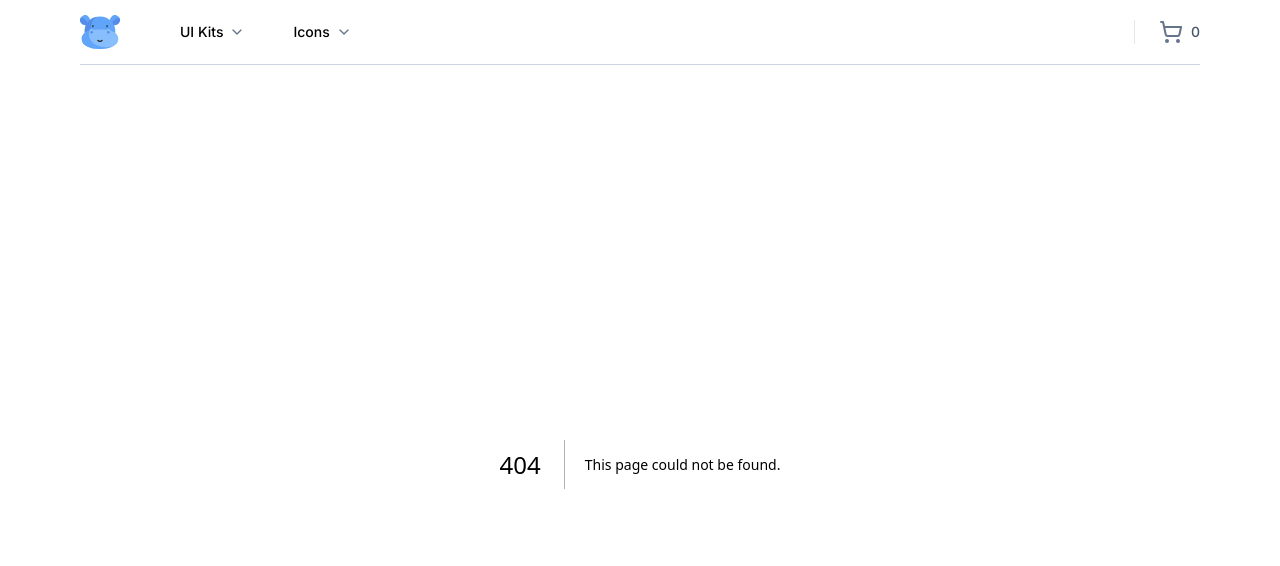
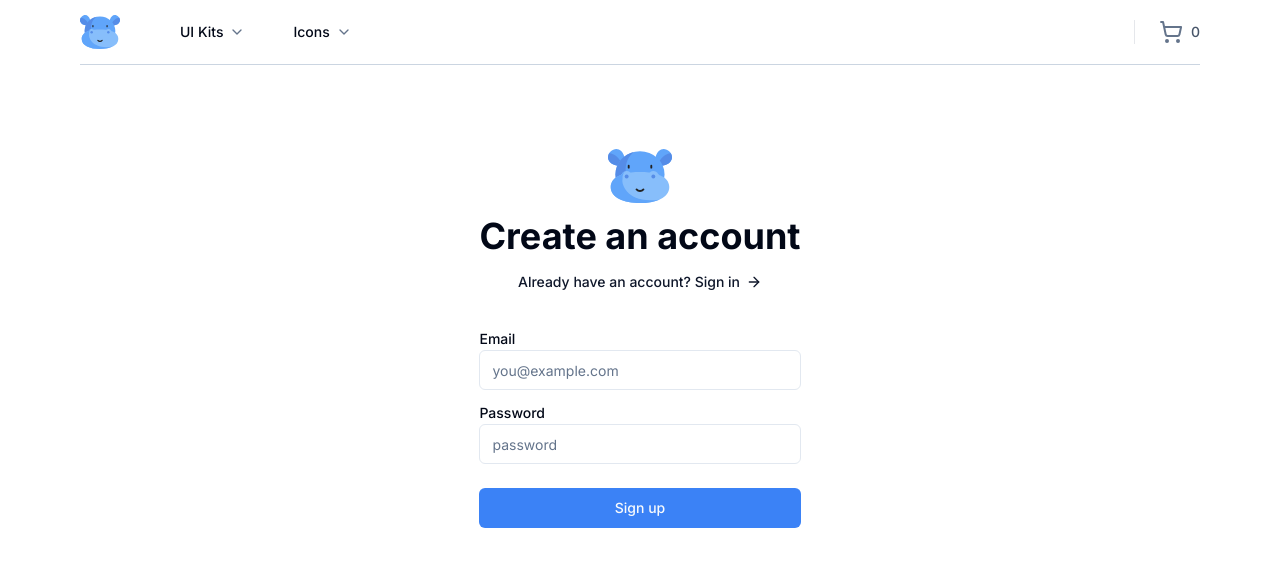
Before and after one commit to kreylanc/digital-mart, a Next.js app: page /sign-up in a window 1280 px wide. Before the commit this address had no page. Shown: the top 566 px of the page. Built offline with nearby package versions, Linux system fonts and the light colour scheme.

Commit message:
ui: sign up form w/ validation

```diff
--- /dev/null
+++ b/src/app/(auth)/sign-up/page.tsx
@@ -0,0 +1,80 @@
+"use client";
+
+import { Icons } from "@/components/Icons";
+import { Button, buttonVariants } from "@/components/ui/button";
+import { Input } from "@/components/ui/input";
+import { Label } from "@/components/ui/label";
+import { cn } from "@/lib/utils";
+import { ArrowRight } from "lucide-react";
+import Link from "next/link";
+import { SubmitHandler, useForm } from "react-hook-form";
+import { zodResolver } from "@hookform/resolvers/zod";
+import { toast } from "sonner";
+import {
+  TCredValidator,
+  credValidator,
+} from "@/lib/validators/acc-credential-validation";
+
+const SignUp = () => {
+  // destructing useForm from react-hook-form
+  const {
+    register,
+    handleSubmit,
+    formState: { errors },
+  } = useForm<TCredValidator>({
+    resolver: zodResolver(credValidator),
+  });
+
+  //   function called when submitting form
+  const onSubmit: SubmitHandler<TCredValidator> = ({ email, password }) => {
+    toast(`${email} ${password}`);
+  };
+
+  return (
+    <div className="flex flex-col pt-20 px-4 gap-y-6 items-center justify-center sm:max-w-md mx-auto">
+      <div className="relative flex flex-col gap-y-2 items-center  ">
+        {<Icons.logo className="h-16 w-16" />}
+        <h1 className="text-2xl md:text-4xl font-bold">Create an account</h1>
+        <Link
+          href="/sign-in"
+          className={buttonVariants({
+            className: "text-blue-500",
+            variant: "link",
+            size: "sm",
+          })}
+        >
+          Already have an account? Sign in
+          <ArrowRight size={16} className="ml-1.5" />
+        </Link>
+      </div>
+      <div className="w-full">
+        <form onSubmit={handleSubmit(onSubmit)}>
+          <div className="grid gap-1 py-2">
+            <Label htmlFor="email">Email</Label>
+            <Input
+              {...register("email")}
+              id="email"
+              placeholder="you@example.com"
+              className={cn({
+                "focus-visible:outline-red-500 outline-1": errors.email,
+              })}
+            />
+          </div>
+          <div className="grid gap-1 py-2">
+            <Label htmlFor="password">Password</Label>
+            <Input
+              {...register("password")}
+              id="password"
+              type="password"
+              placeholder="password"
+              className={cn({ "focus-visible:ring-red-500": errors.password })}
+            />
+          </div>
+          <Button className="w-full mt-4 bg-blue-500">Sign up</Button>
+        </form>
+      </div>
+    </div>
+  );
+};
+
+export default SignUp;
--- /dev/null
+++ b/src/lib/validators/acc-credential-validation.ts
@@ -0,0 +1,12 @@
+import { z } from "zod";
+
+// defining schema for form validation
+export const credValidator = z.object({
+  email: z.string().email(),
+  password: z
+    .string()
+    .min(8, { message: "Password must be at least 8 charactes long." }),
+});
+
+// get types from formSchema to pass it on useForm
+export type TCredValidator = z.infer<typeof credValidator>;
```
